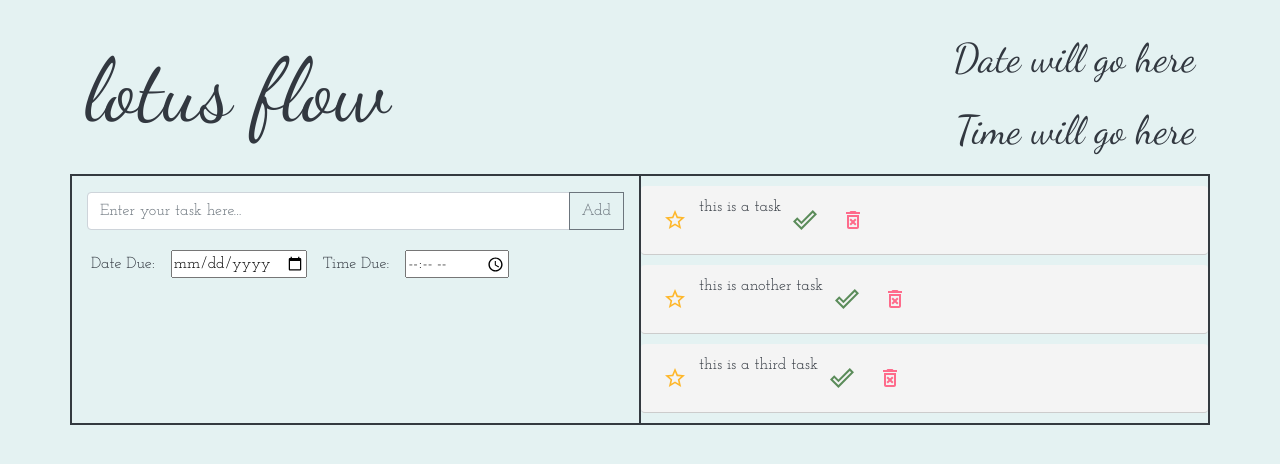
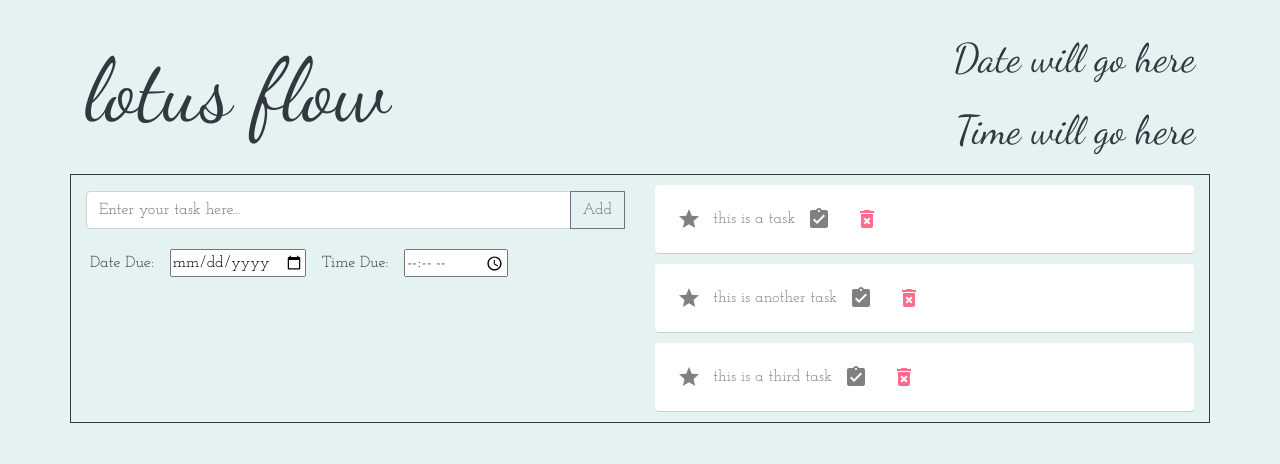
Before and after one commit to alexandra257/redo-todo, a React (Create React App) app: page / in a window 1280 px wide. Shown: the top 464 px of the page. Built offline with nearby package versions, Linux system fonts and the light colour scheme.

Commit message:
conditionally rendering button styling & task elements all inline

```diff
--- a/src/App.js
+++ b/src/App.js
@@ -17,7 +17,7 @@ class App extends React.Component {
   }
 
 
-  markComplete = (id) => {
+  markComplete = id => {
     console.log(id);
     this.setState({
       tasks: this.state.tasks.map(task => {
@@ -30,6 +30,18 @@ class App extends React.Component {
     });
   }
 
+
+  markStar = id => {
+    console.log(id)
+    this.setState({
+      tasks: this.state.tasks.map(task => {
+        if (task.id === id) {
+          task.starred = !task.starred
+        }
+        return task;
+      })
+    });
+  }
 
 
   render() {
@@ -46,12 +58,12 @@ class App extends React.Component {
         </div>
 
         <div className="row border border-dark">
-          <div className="col border border-dark">
+          <div className="col">
             <AddTask />
           </div>
 
-          <div className="col border border-dark">
-            <TaskList tasks={this.state.tasks} markComplete={this.markComplete} />
+          <div className="col">
+            <TaskList tasks={this.state.tasks} markComplete={this.markComplete} markStar={this.markStar} />
           </div>
         </div>
       </div>
--- a/src/components/Task.js
+++ b/src/components/Task.js
@@ -2,51 +2,66 @@ import React from 'react';
 import PropTypes from 'prop-types';
 import { styled } from '@material-ui/core/styles';
 import { IconButton } from '@material-ui/core';
-import DeleteForeverOutlinedIcon from '@material-ui/icons/DeleteForeverOutlined';
-import DoneOutlineOutlinedIcon from '@material-ui/icons/DoneOutlineOutlined';
-import StarBorderIcon from '@material-ui/icons/StarBorder';
+import DeleteForeverIcon from '@material-ui/icons/DeleteForever';
+import AssignmentTurnedInIcon from '@material-ui/icons/AssignmentTurnedIn';
+import StarIcon from '@material-ui/icons/Star';
 
 class Task extends React.Component {
 
     getStyle = () => {
         return {
-            background: '#f4f4f4',
+            background: 'white',
             padding: '10px',
             marginTop: '10px',
             marginBottom: '10px',
             borderBottom: '1px #ccc solid',
-            textDecoration: this.props.task.completed ?
-                'line-through' : 'none'
 
+            textDecoration:
+                this.props.task.completed ? 'line-through' : 'none',
+
+            color:
+                this.props.task.completed ? '#5b8c5a' : 'grey'
+        }
+    }
+
+    compButtonStyle = () => {
+        return {
+            color: this.props.task.completed ? '#5b8c5a' : 'grey'
+        }
+    }
+
+    starButtonStyle = () => {
+        return {
+            color: this.props.task.starred ? '#feb72b' : 'grey'
         }
     }
 
 
+    render() {
 
 
 
-    render() {
-
-        const StarButtonOutline = styled(StarBorderIcon)({
-            color: '#feb72b',
-        });
-        // const StarButtonFilled = styled(StarIcon)({
-        //   color: '#feb72b',
-        // });
-        const CompleteButton = styled(DoneOutlineOutlinedIcon)({
-            color: '#5b8c5a'
-        });
-        const DeleteButton = styled(DeleteForeverOutlinedIcon)({
+        const DeleteButton = styled(DeleteForeverIcon)({
             color: '#FE6B8B'
         });
+
+
+
 
         const { id, description } = this.props.task;
 
         return (
-            <div className="row rounded" style={this.getStyle()}>
-                <IconButton aria-label="star"><StarButtonOutline /></IconButton>
-                <p> {description}</p>
-                <IconButton aria-label="tick" onClick={() => this.props.markComplete(id)}><CompleteButton /></IconButton>
+            <div className="row mx-auto rounded" style={this.getStyle()}>
+                <IconButton aria-label="star" onClick={() => this.props.markStar(id)}>
+                    <StarIcon style={this.starButtonStyle()} />
+                </IconButton>
+
+                <div className="d-flex align-self-center"> {description}</div>
+
+                <IconButton aria-label="tick" onClick={() => this.props.markComplete(id)} >
+                    <AssignmentTurnedInIcon style={this.compButtonStyle()} />
+                </IconButton>
+
                 <IconButton aria-label="bin"><DeleteButton /></IconButton>
             </div>
         );
--- a/src/components/TaskList.js
+++ b/src/components/TaskList.js
@@ -10,7 +10,7 @@ class TaskList extends React.Component {
         //the key needs to be the first prop passed in to get rid of the error message
         return this.props.tasks.map((task) => ( //for each todo that we map through, what do we want to show
             <div className="mx-auto">
-                <Task key={task.id} task={task} markComplete={this.props.markComplete} />
+                <Task key={task.id} task={task} markComplete={this.props.markComplete} markStar={this.props.markStar} />
             </div>
         ));
     }
```
